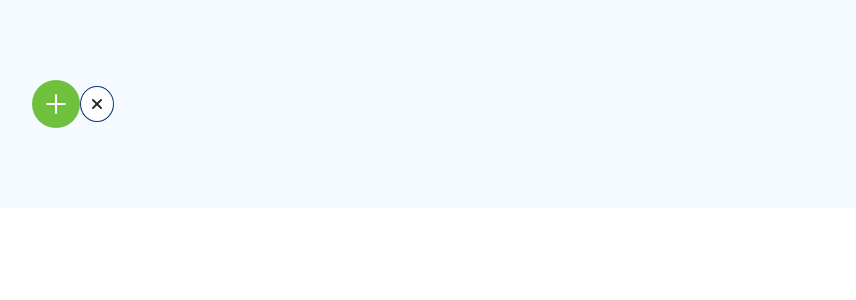
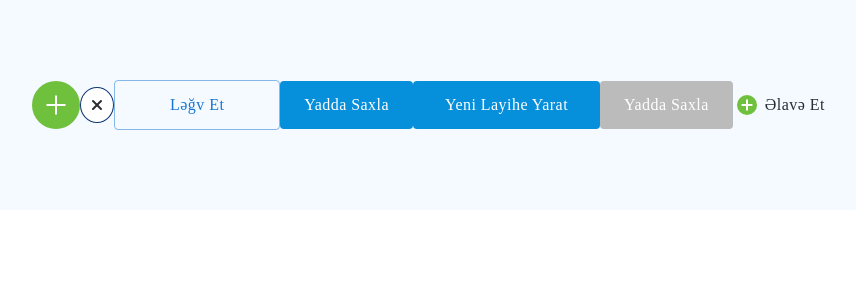
Before and after one commit to Asifdvp/Proejct-ITS, a React (Create React App) app: page / in a window 1280 px wide. Shown: the top 300 px of the page, without its empty margins (48-904 px from the left). Built offline with nearby package versions, Linux system fonts and the light colour scheme.

Commit message:
button completed

```diff
--- a/src/App.tsx
+++ b/src/App.tsx
@@ -9,13 +9,13 @@ import StatusInput from './Components/Inputs/StatusInput';
 import ClearIcon from '@mui/icons-material/Clear';
 import { Button, Fab, Grid } from '@mui/material';
 import RemoveMemberAlert from './Components/Modals/RemoveMemberAlert';
-import OutlinedButtons from './Components/Buttons/OutlinedButton';
 import ContainedButton from './Components/Buttons/ContainedButton';
 import AddIcon from '@mui/icons-material/Add';
 
 import ClearButton from './Components/Buttons/ClearButton';
 import AddButton from './Components/Buttons/AddButton';
-import Elave from './Components/Buttons/Elave';
+import Elave from './Components/Buttons/AddTextButton';
+import AddTextButton from './Components/Buttons/AddTextButton';
 function App() {
   return (
     <div className="App">
@@ -24,9 +24,36 @@ function App() {
 {/* <Elave/>
 
 <OutlinedButtons/>
-<ContainedButton/> */}
+ */}
 <AddButton/>
 <ClearButton/>
+<ContainedButton
+         text={"Ləğv Et"}
+        paddingSize={"16px 55px"}
+        variantName={"outlined"}
+        disabled={false}
+      />
+
+<ContainedButton
+         text={"Yadda Saxla"}
+        paddingSize={"16px 24px"}
+        variantName={"contain"}
+        disabled={false}
+      />
+
+<ContainedButton
+         text={"Yeni layihe yarat"}
+        paddingSize={"16px 32px"}
+        variantName={"contain"}
+        disabled={false}
+      />
+<ContainedButton
+         text={"Yadda Saxla"}
+        paddingSize={"16px 24px"}
+        variantName={"contain"}
+        disabled={true}
+      />
+<AddTextButton/>
 </div>
 
 )};
--- a/src/Assets/Svg/AddBtnIcon.tsx
+++ b/src/Assets/Svg/AddBtnIcon.tsx
@@ -3,8 +3,8 @@ import React from 'react'
 const AddBtnIcon = () => {
   return (
     <svg width="30" height="30" viewBox="0 0 30 30" fill="none" xmlns="http://www.w3.org/2000/svg">
-    <path d="M15 6.25V23.75" stroke="white" stroke-width="2" stroke-linecap="round" stroke-linejoin="round"/>
-    <path d="M6.25 15H23.75" stroke="white" stroke-width="2" stroke-linecap="round" stroke-linejoin="round"/>
+    <path d="M15 6.25V23.75" stroke="white" strokeWidth="2" strokeLinecap="round" strokeLinejoin="round"/>
+    <path d="M6.25 15H23.75" stroke="white" strokeWidth="2" strokeLinecap="round" strokeLinejoin="round"/>
     </svg>
 
   )
--- /dev/null
+++ b/src/Assets/Svg/AddTextBtnIcon.tsx
@@ -0,0 +1,13 @@
+import React from 'react'
+
+const AddTextBtnIcon = () => {
+  return (
+    <svg width="16" height="16" viewBox="0 0 16 16" fill="none" xmlns="http://www.w3.org/2000/svg">
+<path d="M8 3.33325V12.6666" stroke="white" stroke-width="2" stroke-linecap="round" stroke-linejoin="round"/>
+<path d="M3.33301 8H12.6663" stroke="white" stroke-width="2" stroke-linecap="round" stroke-linejoin="round"/>
+</svg>
+
+  )
+}
+
+export default AddTextBtnIcon
--- a/src/Assets/Svg/ClearBtnIcon.tsx
+++ b/src/Assets/Svg/ClearBtnIcon.tsx
@@ -3,8 +3,8 @@ import React from 'react'
 const ClearBtnIcon = () => {
   return (
     <svg width="16" height="16" viewBox="0 0 16 16" fill="none" xmlns="http://www.w3.org/2000/svg">
-    <path d="M12 4L4 12" stroke="#292D32" stroke-width="2" stroke-linecap="round" stroke-linejoin="round"/>
-    <path d="M4 4L12 12" stroke="#292D32" stroke-width="2" stroke-linecap="round" stroke-linejoin="round"/>
+    <path d="M12 4L4 12" stroke="#292D32" strokeWidth="2" strokeLinecap="round" strokeLinejoin="round"/>
+    <path d="M4 4L12 12" stroke="#292D32" strokeWidth="2" strokeLinecap="round" strokeLinejoin="round"/>
     </svg>
 
   )
--- a/src/Components/Buttons/Elave.tsx
+++ b/src/Components/Buttons/AddTextButton.tsx
@@ -2,16 +2,19 @@ import { Button, Fab } from '@mui/material'
 import React from 'react'
 import AddIcon from '@mui/icons-material/Add';
 import './style.css';
-const Elave = () => {
+import AddButton from './AddButton';
+import AddTextButtonIcon from './AddTextButtonIcon';
+const AddTextButton = () => {
   return (
     <Button
+    className="addBtnText"
     variant="text"
     color="secondary"
-    startIcon={<AddIcon/>}
+    startIcon={<AddTextButtonIcon/>}
 >
 Əlavə Et
 </Button>
   )
 }
 
-export default Elave
+export default AddTextButton
--- /dev/null
+++ b/src/Components/Buttons/AddTextButtonIcon.tsx
@@ -0,0 +1,13 @@
+import { Fab } from '@mui/material'
+import React from 'react'
+import AddTextBtnIcon from '../../Assets/Svg/AddTextBtnIcon'
+
+const AddTextButtonIcon = () => {
+  return (
+    <Fab className="addBtn addTextBtn"  aria-label="add"  >
+    <AddTextBtnIcon/>
+   </Fab>
+  )
+}
+
+export default AddTextButtonIcon
--- a/src/Components/Buttons/ContainedButton.tsx
+++ b/src/Components/Buttons/ContainedButton.tsx
@@ -1,15 +1,14 @@
 import * as React from 'react';
 import Button from '@mui/material/Button';
-import Stack from '@mui/material/Stack';
 import './style.css'
-export default function ContainedButton() {
+
+ function ContainedButton({paddingSize, text,variantName,disabled}:any) {
   return (
-   <>
-      <Button variant="contained" >Yadda Saxla</Button>
 
-   </>
+      <Button variant={variantName} className="containBtn"   disabled={disabled} sx={{padding: `${paddingSize}`}}>{text}</Button>
 
 
 
   );
 }
+export default ContainedButton
--- a/src/Components/Buttons/style.css
+++ b/src/Components/Buttons/style.css
@@ -1,16 +1,46 @@
 @import '../../Common/Fonts/Font.css';
-.MuiFab-root.clearBtn {
+.MuiButton-root.clearBtn, .MuiFab-root.clearBtn {
   background: #FFFFFF;
   border: 0.6px solid #0F3673;
   box-shadow: none;
   width: 34px;
   height: auto;
 }
-
-.MuiFab-root.addBtn {
+.MuiButton-root.addBtn, .MuiFab-root.addBtn {
   background: #6FC03D;
   box-shadow: none;
 }
-.MuiFab-root.addBtn:hover {
+.MuiButton-root.addBtn:hover, .MuiFab-root.addBtn:hover {
   background: #6FC03D;
+}
+.MuiButton-root.containBtn, .MuiFab-root.containBtn {
+  font-family: Poppins;
+  font-style: normal;
+  font-weight: 500;
+  font-size: 16px;
+  line-height: 100%;
+  text-transform: capitalize;
+}
+.MuiButton-root.MuiButton-contain.containBtn, .MuiFab-root.MuiButton-contain.containBtn {
+  background-color: #068FDB;
+  color: #FFFFFF;
+}
+.MuiButton-root.MuiButton-contain.containBtn.Mui-disabled, .MuiFab-root.MuiButton-contain.containBtn.Mui-disabled {
+  background: #BBBBBB;
+  color: #FFFFFF;
+}
+
+.MuiButton-text.addBtnText {
+  font-family: "Poppins";
+  font-style: normal;
+  font-weight: 500;
+  text-transform: capitalize;
+  font-size: 16px;
+  line-height: 100%;
+  color: #292D32;
+}
+.MuiButton-text.addBtnText .addBtn.addTextBtn {
+  height: 20px;
+  width: 20px;
+  min-height: 20px;
 }/*# sourceMappingURL=style.css.map */
--- a/src/Components/Buttons/style.scss
+++ b/src/Components/Buttons/style.scss
@@ -1,15 +1,52 @@
 @import '../../Common/Fonts/Font.css';
-.MuiFab-root.clearBtn{
+
+
+.MuiButton-root,.MuiFab-root{
+    &.clearBtn{
         background: #FFFFFF;
         border: 0.6px solid #0F3673;
         box-shadow: none;
         width: 34px;
         height: auto;
     }
-.MuiFab-root.addBtn{
+    &.addBtn{
         background: #6FC03D;
         box-shadow: none;
         &:hover{
             background: #6FC03D;
         }
 }
+&.containBtn{
+    font-family: Poppins;
+    font-style: normal;
+    font-weight: 500;
+    font-size: 16px;
+    line-height: 100%;
+    text-transform: capitalize;
+    }
+&.MuiButton-contain.containBtn{
+    background-color: #068FDB;
+    color: #FFFFFF;
+}
+&.MuiButton-contain.containBtn.Mui-disabled{
+    background: #BBBBBB;
+    color: #FFFFFF;
+}
+
+}
+
+  .MuiButton-text.addBtnText{
+    font-family: 'Poppins';
+    font-style: normal;
+    font-weight: 500;
+    text-transform: capitalize;
+    font-size: 16px;
+    line-height: 100%;
+    color: #292D32;
+    & .addBtn.addTextBtn{
+        height: 20px;
+        width: 20px;
+        min-height: 20px;
+
+    }
+  }
--- a/src/Components/Modals/RemoveMemberAlert.tsx
+++ b/src/Components/Modals/RemoveMemberAlert.tsx
@@ -5,7 +5,6 @@ import Typography from '@mui/material/Typography';
 import Modal from '@mui/material/Modal';
 import './style.css'
 import { Grid } from '@mui/material';
-import OutlinedButtons from '../Buttons/OutlinedButton';
 const style = {
   position: 'absolute' as 'absolute',
   top: '50%',
@@ -51,10 +50,10 @@ export default function RemoveMemberAlert() {
           <Grid item xs={3}>
               </Grid>
             <Grid item xs={3} sx={{marginRight:"16px"}}>
-              <OutlinedButtons/>
+
               </Grid>
             <Grid item xs={3}>
-              <OutlinedButtons/>
+
               </Grid>
             <Grid item xs={3}>
 
```
Also changed, not shown: src/Components/Buttons/OutlinedButton.tsx (deleted, +0 -13 lines), 1 other file (tests, documents, lock files or other folders). Lines whose indentation alone changed are shown as unchanged.
